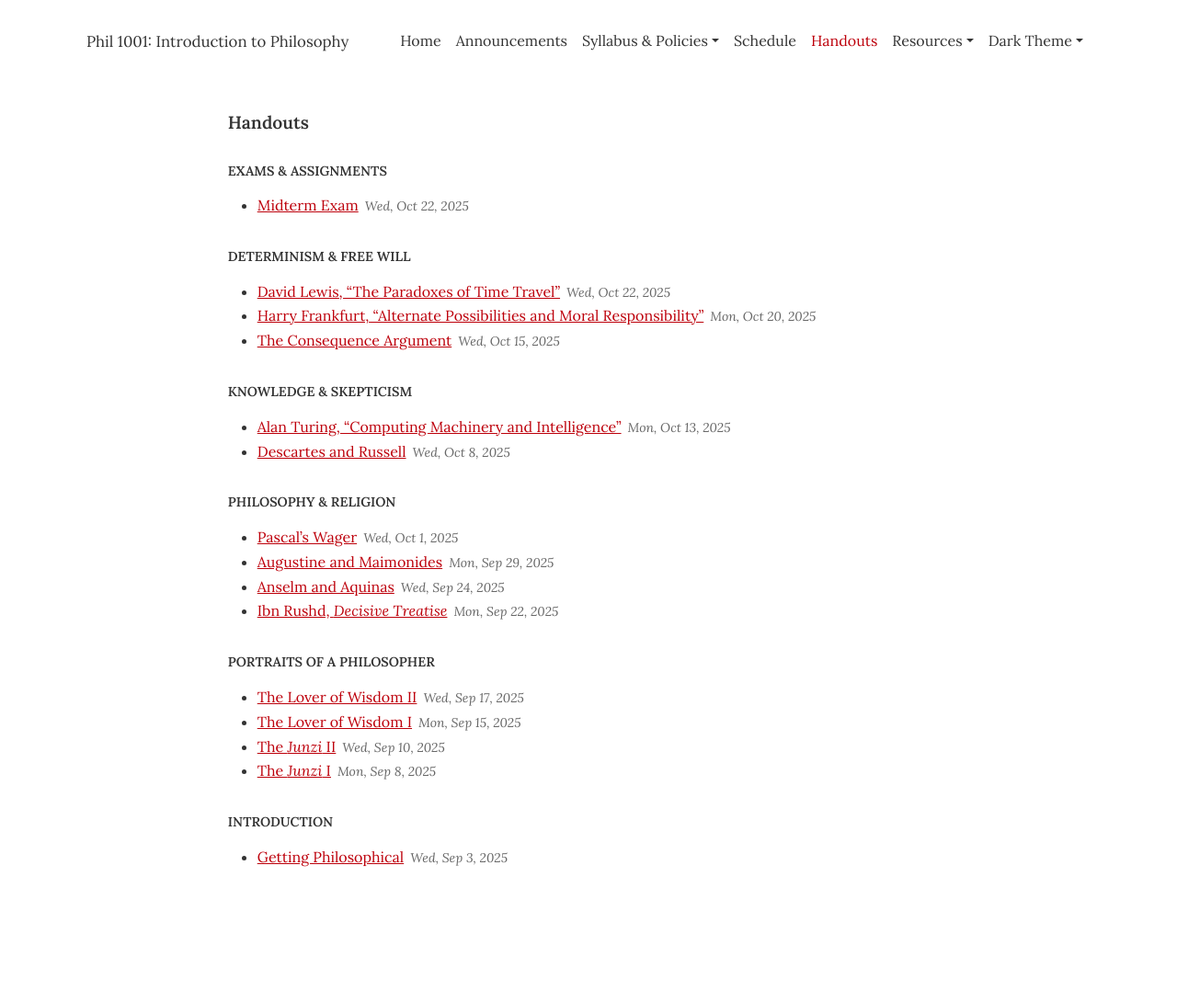
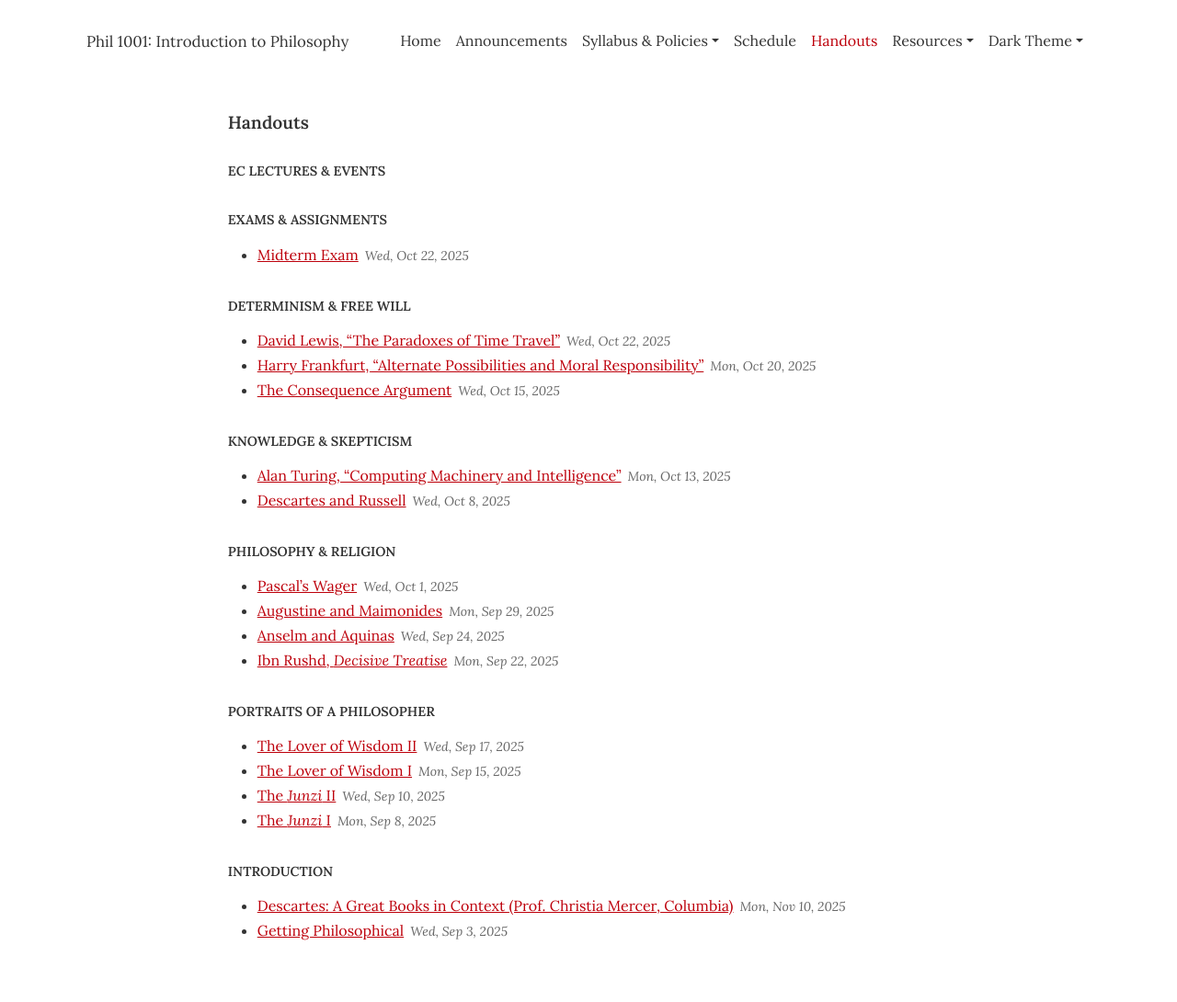
Before and after one commit to dingherself/intro, a Jekyll site: the page built from handouts.html, in a window 1280 px wide. Shown: the whole page at 92% size. Built offline with Jekyll 4.4.1, drawn with Linux system fonts in a browser that asks for light colours; before the commit the page ends 1009 px from its top, so only the background shows below that.

Commit message:
try out ec links

```diff
--- a/handouts.html
+++ b/handouts.html
@@ -12,6 +12,8 @@
 <p>Handouts will be posted here.</p>
 {% endunless -%}
 
+{% include posts_list.html module = "EC lectures & events" %}
+
 {% include posts_list.html module = "Exams & assignments" %}
 
 {% include posts_list.html module = "Determinism & free will" %}
--- /dev/null
+++ b/handouts/_posts/2025-11-10-mercer.md
@@ -0,0 +1,6 @@
+---
+layout: silent-redirect
+title: "Descartes: A Great Books in Context (Prof. Christia Mercer, Columbia)"
+module: "Introduction"
+date: 2025-11-10
+---
```
